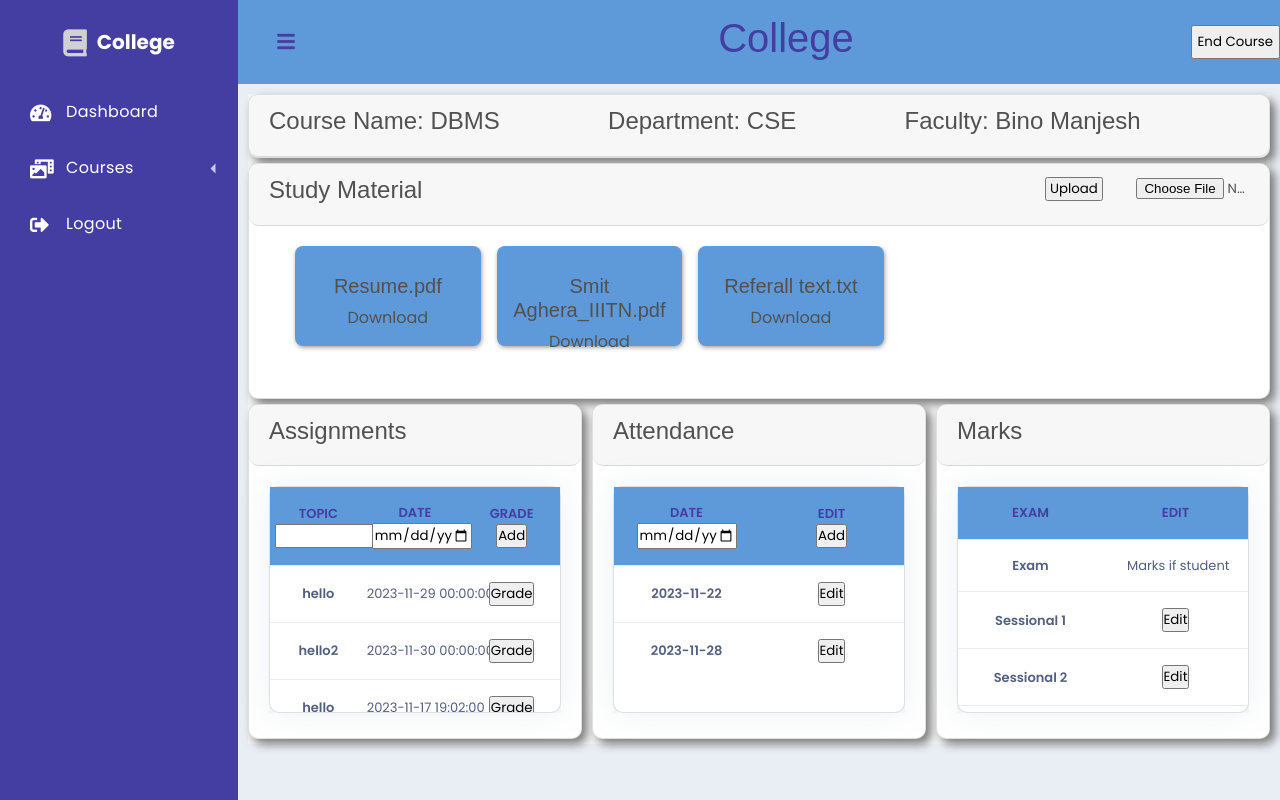
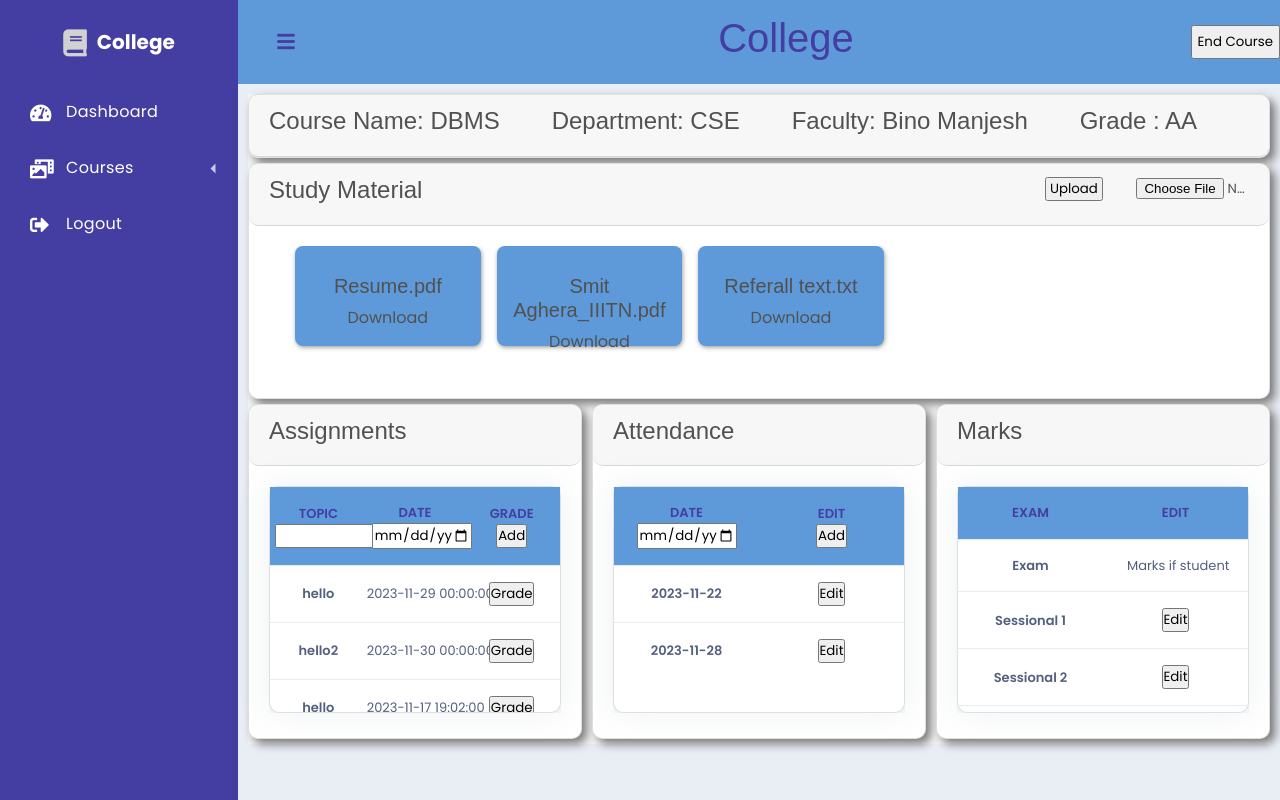
Before and after one commit to BinoManjesh/college-management, a PHP site: page /College-management/public/course.php?course_id=1 in a window 1280 px wide. Run offline with PHP 8.4, Linux system fonts and the light colour scheme; a user stored in the database is signed in; data comes from the database, SQL or seed files in the repository; tables that the repository leaves empty hold one stand-in row (values such as "Sample post"); data that the repository does not hold is empty.

Commit message:
end course updation

```diff
--- a/public/course.php
+++ b/public/course.php
@@ -289,6 +289,11 @@ view('header', [
                         <h2>
                             Faculty: <?= $course['Fac_fname'] . ' ' . $course['Fac_lname']?>
                         </h2>
+                        <?php if($_SESSION['user_data']['type']==='student'): ?>
+                        <h2>
+                            Grade : <?= $gradecourse['Grade'] ?>
+                        </h2>
+                        <?php endif ?>
                     </div>
                 </div>
                 <!-- books begin -->
--- a/src/libs/course.php
+++ b/src/libs/course.php
@@ -115,8 +115,8 @@ if (is_post_request()) {
             WHEN Marks_s1+Marks_s2+Marks_endsem>= :CD THEN \'CD\'
             WHEN Marks_s1+Marks_s2+Marks_endsem>= :DD THEN \'DD\'
             ELSE \'FF\'
-            END;
-            WHERE Course_id = :course_id
+            END
+            WHERE Course_id = :course_id;
             ';
             make_query($sql1, [':AA'=>$AA,':AB'=>$AB,':BB'=>$BB,':BC'=>$BC,':CC'=>$CC,':CD'=>$CD,':DD'=>$DD, ':course_id'=>$course_id]);
             $sql1='
@@ -284,3 +284,4 @@ function update_notification(string $message)
 
     make_query($sql,[":not_id"=>$not_id,":course_id"=>$course_id],false);
 }
+$gradecourse=make_query('Select Grade from stucourse where Course_id=:course_id and Stu_id=:stu_id',[':course_id'=>$course['Course_id'],':stu_id'=>$_SESSION['user_data']['User_id']],true,true);
```
